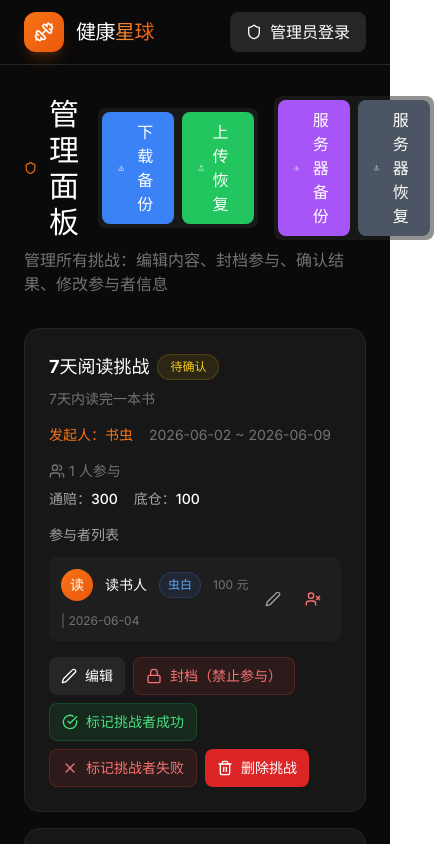
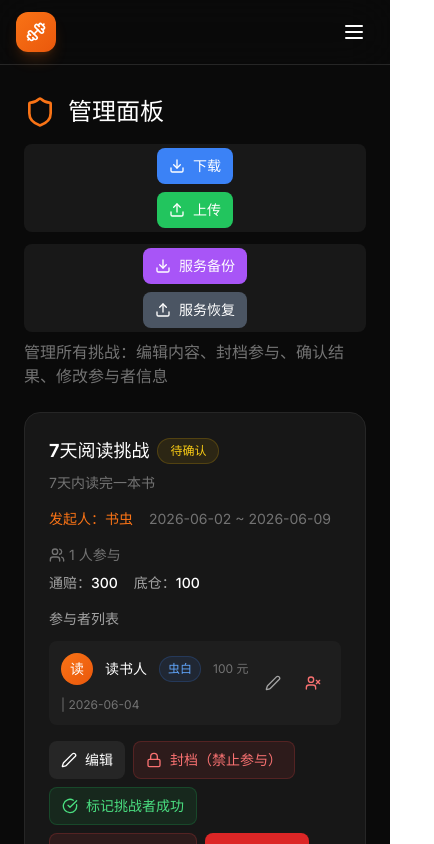
Before and after one commit to x1ngodlike/fitness-website, a React (Vite) app: page /admin in a window 390 px wide. Shown: the top 844 px of the page, 434 px wide, since content can reach past the window. Built offline with nearby package versions, Linux system fonts and the light colour scheme.

Commit message:
修改移动端UI

```diff
--- a/src/components/layout/Header.tsx
+++ b/src/components/layout/Header.tsx
@@ -1,8 +1,10 @@
+import { useState } from 'react';
 import { Link, useNavigate } from 'react-router-dom';
-import { Dumbbell, Plus, Shield, LogOut, FlaskConical, Rocket } from 'lucide-react';
+import { Dumbbell, Plus, Shield, LogOut, FlaskConical, Rocket, Menu, X } from 'lucide-react';
 import { useChallengeStore } from '../../store/challengeStore';
 
 export function Header() {
+  const [mobileMenuOpen, setMobileMenuOpen] = useState(false);
   const navigate = useNavigate();
   const isAdminAuthenticated = useChallengeStore((state) => state.isAdminAuthenticated);
   const envMode = useChallengeStore((state) => state.envMode);
@@ -12,22 +14,24 @@ export function Header() {
   const handleLogout = () => {
     logoutAdmin();
     navigate('/');
+    setMobileMenuOpen(false);
   };
 
   return (
     <header className="fixed top-0 left-0 right-0 z-50 bg-neutral-950/80 backdrop-blur-xl border-b border-neutral-800">
-      <div className="max-w-7xl mx-auto px-6 h-16 flex items-center justify-between">
+      <div className="max-w-7xl mx-auto px-4 sm:px-6 h-16 flex items-center justify-between">
         <Link to="/" className="flex items-center gap-3 group">
           <div className="w-10 h-10 bg-gradient-to-br from-orange-500 to-orange-600 rounded-xl flex items-center justify-center shadow-lg shadow-orange-500/20 group-hover:scale-105 transition-transform">
             <Dumbbell className="w-5 h-5 text-white" />
           </div>
-          <span className="text-xl font-bold tracking-tight">
+          <span className="text-xl font-bold tracking-tight hidden sm:block">
             <span className="text-white">健康</span>
             <span className="text-transparent bg-clip-text bg-gradient-to-r from-orange-400 to-orange-600">星球</span>
           </span>
         </Link>
 
-        <nav className="flex items-center gap-4">
+        {/* Desktop Navigation */}
+        <nav className="hidden lg:flex items-center gap-4">
           {isAdminAuthenticated ? (
             <>
               {/* 环境切换按钮 */}
@@ -88,7 +92,87 @@ export function Header() {
             </Link>
           )}
         </nav>
+
+        {/* Mobile Menu Button */}
+        <button
+          onClick={() => setMobileMenuOpen(!mobileMenuOpen)}
+          className="lg:hidden p-2 text-white hover:bg-neutral-800 rounded-lg transition-colors"
+        >
+          {mobileMenuOpen ? <X className="w-6 h-6" /> : <Menu className="w-6 h-6" />}
+        </button>
       </div>
+
+      {/* Mobile Menu */}
+      {mobileMenuOpen && (
+        <div className="lg:hidden bg-neutral-900 border-t border-neutral-800">
+          <div className="px-4 py-4 space-y-3">
+            {isAdminAuthenticated ? (
+              <>
+                {/* 环境切换 */}
+                <div className="flex items-center gap-2 px-1 py-1 bg-neutral-800 rounded-lg">
+                  <button
+                    onClick={() => setEnvMode('test')}
+                    className={`flex-1 flex items-center justify-center gap-1.5 px-3 py-2 rounded-md text-sm font-medium transition-all ${
+                      envMode === 'test'
+                        ? 'bg-green-500/20 text-green-400'
+                        : 'text-neutral-500 hover:text-white'
+                    }`}
+                  >
+                    <FlaskConical className="w-4 h-4" />
+                    测试
+                  </button>
+                  <button
+                    onClick={() => setEnvMode('production')}
+                    className={`flex-1 flex items-center justify-center gap-1.5 px-3 py-2 rounded-md text-sm font-medium transition-all ${
+                      envMode === 'production'
+                        ? 'bg-blue-500/20 text-blue-400'
+                        : 'text-neutral-500 hover:text-white'
+                    }`}
+                  >
+                    <Rocket className="w-4 h-4" />
+                    正式
+                  </button>
+                </div>
+
+                <Link
+                  to="/create"
+                  onClick={() => setMobileMenuOpen(false)}
+                  className="flex items-center justify-center gap-2 px-4 py-3 bg-orange-500 hover:bg-orange-600 text-white rounded-lg font-medium transition-all"
+                >
+                  <Plus className="w-5 h-5" />
+                  创建挑战
+                </Link>
+
+                <Link
+                  to="/admin"
+                  onClick={() => setMobileMenuOpen(false)}
+                  className="flex items-center justify-center gap-2 px-4 py-3 bg-neutral-800 hover:bg-neutral-700 text-white rounded-lg font-medium transition-all"
+                >
+                  <Shield className="w-5 h-5" />
+                  管理面板
+                </Link>
+
+                <button
+                  onClick={handleLogout}
+                  className="w-full flex items-center justify-center gap-2 px-4 py-3 bg-red-500/10 hover:bg-red-500/20 text-red-400 rounded-lg font-medium transition-all border border-red-500/20"
+                >
+                  <LogOut className="w-5 h-5" />
+                  退出登录
+                </button>
+              </>
+            ) : (
+              <Link
+                to="/admin-login"
+                onClick={() => setMobileMenuOpen(false)}
+                className="flex items-center justify-center gap-2 px-4 py-3 bg-neutral-800 hover:bg-neutral-700 text-white rounded-lg font-medium transition-all"
+              >
+                <Shield className="w-5 h-5" />
+                管理员登录
+              </Link>
+            )}
+          </div>
+        </div>
+      )}
     </header>
   );
 }
--- a/src/pages/AdminPanelPage.tsx
+++ b/src/pages/AdminPanelPage.tsx
@@ -344,25 +344,28 @@ export function AdminPanelPage() {
   return (
     <div className="min-h-screen bg-neutral-950">
       <div className="max-w-4xl mx-auto px-6 pt-24 pb-16">
-        <div className="mb-8">
-          <div className="flex items-center justify-between mb-2">
+        <div className="mb-6">
+          <div className="flex flex-col sm:flex-row sm:items-center sm:justify-between gap-4 mb-2">
             <div className="flex items-center gap-3">
               <Shield className="w-8 h-8 text-orange-500" />
-              <h1 className="text-3xl font-bold text-white">管理面板</h1>
+              <h1 className="text-2xl sm:text-3xl font-bold text-white">管理面板</h1>
             </div>
-            <div className="flex items-center gap-4">
+            {/* 操作按钮组 */}
+            <div className="flex flex-col sm:flex-row gap-3">
               {/* 本地操作组 */}
-              <div className="flex items-center gap-2 bg-neutral-800/50 rounded-lg p-1">
+              <div className="flex flex-col sm:flex-row items-center gap-2 sm:gap-2 bg-neutral-800/50 rounded-lg p-1">
                 <button
                   onClick={handleBackup}
-                  className="flex items-center gap-2 px-4 py-2 bg-blue-500 hover:bg-blue-600 text-white rounded-lg font-medium transition-all"
+                  className="flex items-center justify-center gap-2 px-3 sm:px-4 py-2 bg-blue-500 hover:bg-blue-600 text-white rounded-lg font-medium transition-all text-sm"
                 >
                   <Download className="w-4 h-4" />
-                  下载备份
+                  <span className="hidden sm:inline">下载备份</span>
+                  <span className="sm:hidden">下载</span>
                 </button>
-                <label className="flex items-center gap-2 px-4 py-2 bg-green-500 hover:bg-green-600 text-white rounded-lg font-medium transition-all cursor-pointer">
+                <label className="flex items-center justify-center gap-2 px-3 sm:px-4 py-2 bg-green-500 hover:bg-green-600 text-white rounded-lg font-medium transition-all cursor-pointer text-sm">
                   <Upload className="w-4 h-4" />
-                  上传恢复
+                  <span className="hidden sm:inline">上传恢复</span>
+                  <span className="sm:hidden">上传</span>
                   <input
                     type="file"
                     accept=".json"
@@ -373,20 +376,22 @@ export function AdminPanelPage() {
                 </label>
               </div>
               {/* 服务器操作组 */}
-              <div className="flex items-center gap-2 bg-neutral-800/50 rounded-lg p-1">
+              <div className="flex flex-col sm:flex-row items-center gap-2 sm:gap-2 bg-neutral-800/50 rounded-lg p-1">
                 <button
                   onClick={createServerBackup}
-                  className="flex items-center gap-2 px-4 py-2 bg-purple-500 hover:bg-purple-600 text-white rounded-lg font-medium transition-all"
+                  className="flex items-center justify-center gap-2 px-3 sm:px-4 py-2 bg-purple-500 hover:bg-purple-600 text-white rounded-lg font-medium transition-all text-sm"
                 >
                   <Download className="w-4 h-4" />
-                  服务器备份
+                  <span className="hidden sm:inline">服务器备份</span>
+                  <span className="sm:hidden">服务备份</span>
                 </button>
                 <button
                   onClick={() => { setShowServerBackups(true); loadServerBackups(); }}
-                  className="flex items-center gap-2 px-4 py-2 bg-gray-600 hover:bg-gray-500 text-white rounded-lg font-medium transition-all"
+                  className="flex items-center justify-center gap-2 px-3 sm:px-4 py-2 bg-gray-600 hover:bg-gray-500 text-white rounded-lg font-medium transition-all text-sm"
                 >
                   <Upload className="w-4 h-4" />
-                  服务器恢复
+                  <span className="hidden sm:inline">服务器恢复</span>
+                  <span className="sm:hidden">服务恢复</span>
                 </button>
               </div>
             </div>
--- a/src/pages/HomePage.tsx
+++ b/src/pages/HomePage.tsx
@@ -80,18 +80,18 @@ export function HomePage() {
 
   return (
     <div className="min-h-screen bg-neutral-950">
-      <div className="max-w-7xl mx-auto px-6 pt-24 pb-16">
+      <div className="max-w-7xl mx-auto px-4 sm:px-6 pt-24 pb-16">
         <div className="text-center mb-8">
-          <h1 className="text-4xl md:text-5xl font-bold text-white mb-3">
+          <h1 className="text-3xl sm:text-4xl md:text-5xl font-bold text-white mb-3">
             <span className="text-white">群健康</span><span className="text-transparent bg-clip-text bg-gradient-to-r from-orange-400 to-orange-600">挑战赛</span>
           </h1>
-          <p className="text-neutral-400 text-base max-w-2xl mx-auto">
+          <p className="text-neutral-400 text-sm sm:text-base max-w-2xl mx-auto px-4">
             🏃‍♂️ 一起运动 · 一起健康 · 一起成长 💪
           </p>
         </div>
 
-        <div className="flex flex-col md:flex-row gap-3 mb-8">
-          <div className="relative flex-1">
+        <div className="flex flex-col gap-3 mb-8">
+          <div className="relative">
             <Search className="absolute left-4 top-1/2 -translate-y-1/2 w-5 h-5 text-neutral-500" />
             <input
               type="text"
```
Also changed, not shown: src/components/challenge/ChallengeCard.tsx (+12 -11 lines), src/pages/ChallengeDetailPage.tsx (+13 -10 lines).
